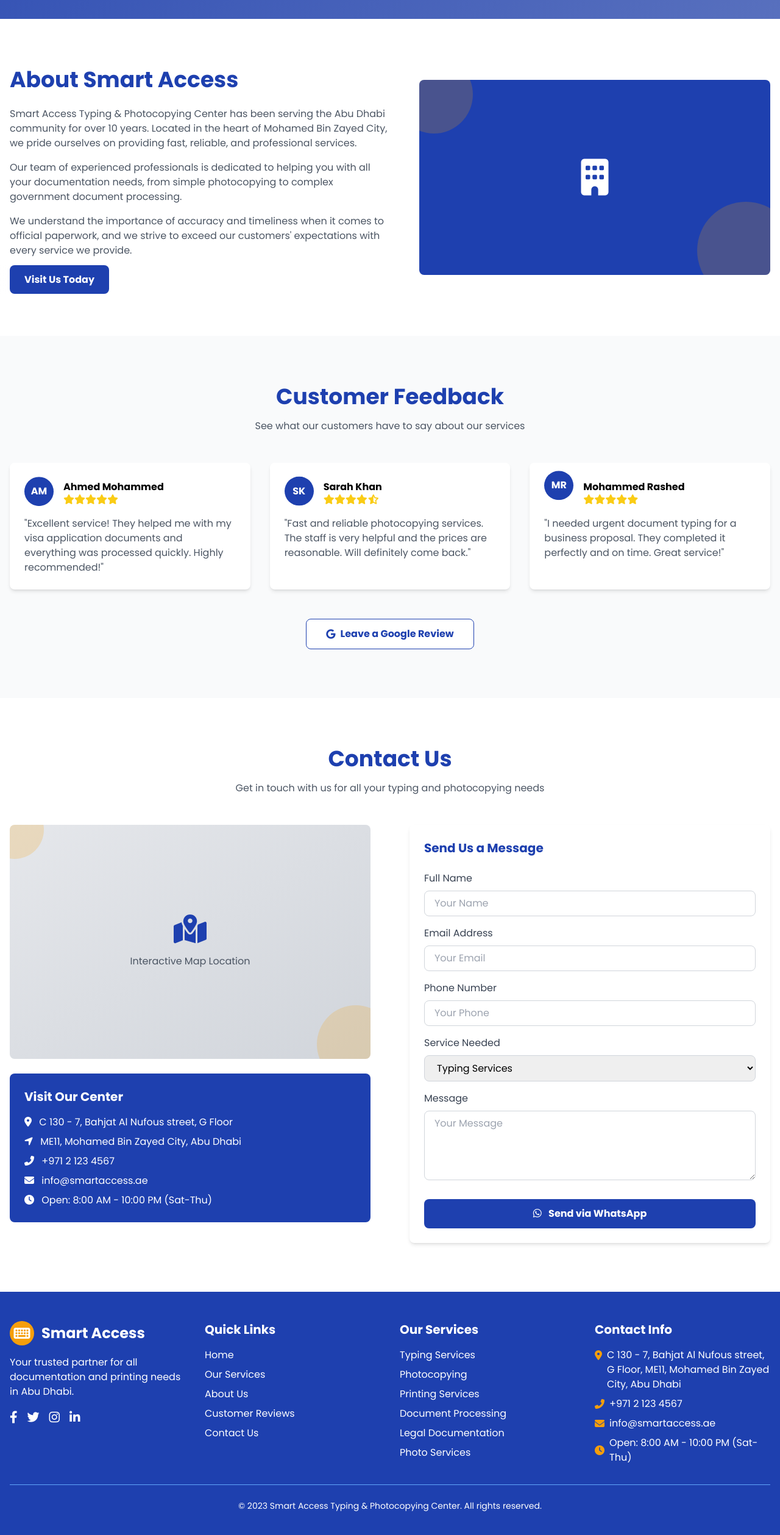
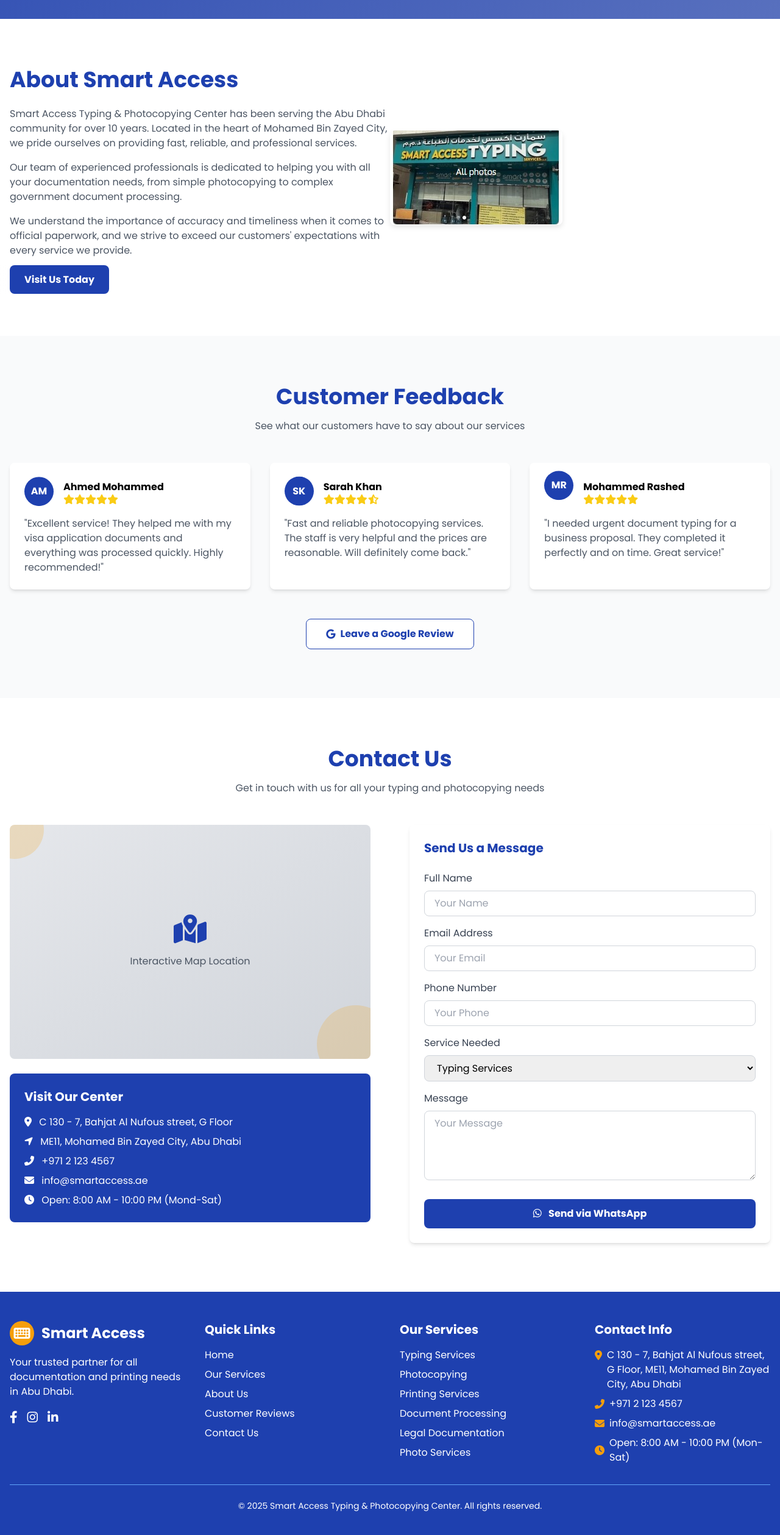
Before and after one commit to typingdrive/smartacces, a plain HTML site: page index.html in a window 1280 px wide. Shown: the part 2097-4615 px from the top of the page at 61% size. Drawn offline with nearby package versions, Linux system fonts and the light colour scheme; grey boxes are pictures that could not be loaded; animation ran at ten frames a second.

Commit message:
updated whats nu

```diff
--- a/index.html
+++ b/index.html
@@ -438,11 +438,59 @@
         .overlay.show {
             display: block;
         }
+
+        /* Add this to your existing CSS */
+.responsive-image {
+    max-width: 100%;
+    height: auto;
+    border-radius: 8px;
+}
+
+.image-container {
+    display: flex;
+    justify-content: center;
+    align-items: flex-start;
+}
+
+img {
+    max-width: 100%;
+    height: auto;
+    display: block;
+}
+
+/* For mobile responsiveness */
+@media (max-width: 768px) {
+    .image-container {
+        width: 100%;
+    }
+}
+
+/* Add these animation styles to your existing CSS */
+.image-container {
+    display: flex;
+    justify-content: center;
+    align-items: center;
+    overflow: hidden;
+}
+
+.responsive-image {
+    max-width: 100%;
+    height: auto;
+    border-radius: 8px;
+    box-shadow: 0 4px 8px rgba(0,0,0,0.1);
+
+    /* Animation properties */
+
+}
+
+
+
+
     </style>
 </head>
 <body class="font-poppins">
     <!-- WhatsApp Button -->
-    <a href="https://wa.me/971501234567" target="_blank" class="whatsapp-btn bg-green-500 text-white p-4 rounded-full shadow-lg">
+    <a href="https://wa.me/971502718321" target="_blank" class="whatsapp-btn bg-green-500 text-white p-4 rounded-full shadow-lg">
         <i class="fab fa-whatsapp text-2xl"></i>
     </a>
 
@@ -693,12 +741,9 @@
                     <p class="text-gray-600 mb-6">We understand the importance of accuracy and timeliness when it comes to official paperwork, and we strive to exceed our customers' expectations with every service we provide.</p>
                     <a href="#contact" class="bg-primary hover:bg-blue-800 text-white font-bold py-3 px-6 rounded-lg transition-all duration-300 btn-hover-effect transform hover:-translate-y-1">Visit Us Today</a>
                 </div>
-                <div class="md:w-1/2 md:pl-12 transform transition-all duration-500 hover:scale-105">
-                    <div class="bg-gradient-to-br from-primary to-blue-800 h-80 rounded-lg flex items-center justify-center relative overflow-hidden">
-                        <i class="fas fa-building text-white text-6xl z-10"></i>
-                        <div class="absolute -bottom-10 -right-10 w-40 h-40 bg-secondary rounded-full opacity-20"></div>
-                        <div class="absolute -top-10 -left-10 w-32 h-32 bg-secondary rounded-full opacity-20"></div>
-                    </div>
+                <div class="md:w-1/2 mb-10 md:mb-0 transform transition-all duration-500 hover:scale-105">
+    <img src="/image (4).png" alt="Smart Access Office" class="responsive-image">
+</div>
                 </div>
             </div>
         </div>
@@ -798,7 +843,7 @@
                         <p class="mb-2"><i class="fas fa-location-arrow mr-2"></i> ME11, Mohamed Bin Zayed City, Abu Dhabi</p>
                         <p class="mb-2"><i class="fas fa-phone-alt mr-2"></i> +971 2 123 4567</p>
                         <p class="mb-2"><i class="fas fa-envelope mr-2"></i> info@smartaccess.ae</p>
-                        <p><i class="fas fa-clock mr-2"></i> Open: 8:00 AM - 10:00 PM (Sat-Thu)</p>
+                        <p><i class="fas fa-clock mr-2"></i> Open: 8:00 AM - 10:00 PM (Mond-Sat)</p>
                     </div>
                 </div>
 
@@ -863,7 +908,6 @@
                     <p class="mb-4">Your trusted partner for all documentation and printing needs in Abu Dhabi.</p>
                     <div class="flex space-x-4">
                         <a href="#" class="hover:text-secondary transition-colors duration-300 transform hover:-translate-y-1"><i class="fab fa-facebook-f text-xl"></i></a>
-                        <a href="#" class="hover:text-secondary transition-colors duration-300 transform hover:-translate-y-1"><i class="fab fa-twitter text-xl"></i></a>
                         <a href="#" class="hover:text-secondary transition-colors duration-300 transform hover:-translate-y-1"><i class="fab fa-instagram text-xl"></i></a>
                         <a href="#" class="hover:text-secondary transition-colors duration-300 transform hover:-translate-y-1"><i class="fab fa-linkedin-in text-xl"></i></a>
                     </div>
@@ -912,14 +956,14 @@
                         </li>
                         <li class="flex items-center">
                             <i class="fas fa-clock mr-2 text-secondary"></i>
-                            <span>Open: 8:00 AM - 10:00 PM (Sat-Thu)</span>
+                            <span>Open: 8:00 AM - 10:00 PM (Mon-Sat)</span>
                         </li>
                     </ul>
                 </div>
             </div>
 
             <div class="border-t border-blue-400 mt-8 pt-6 text-center text-sm">
-                <p>&copy; 2023 Smart Access Typing & Photocopying Center. All rights reserved.</p>
+                <p>&copy; 2025 Smart Access Typing & Photocopying Center. All rights reserved.</p>
             </div>
         </div>
     </footer>
@@ -1063,7 +1107,7 @@
                 `Please get back to me at your earliest convenience. Thank you!`;
 
             // Business WhatsApp number (replace with actual business number)
-            const businessNumber = '971501234567';
+            const businessNumber = '971502718321';
 
             // Create WhatsApp URL
             const whatsappURL = `https://wa.me/${businessNumber}?text=${whatsappMessage}`;
```
Also changed, not shown: image (4).png (added).
